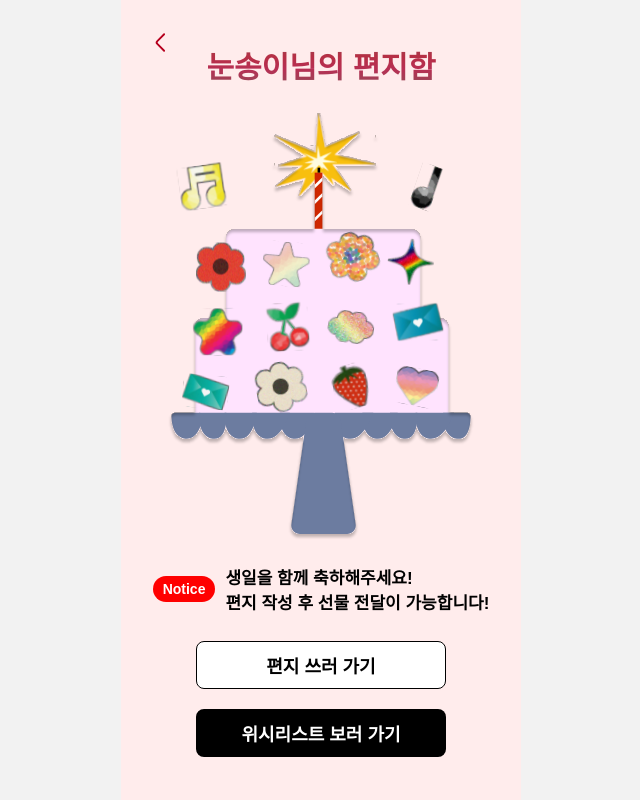
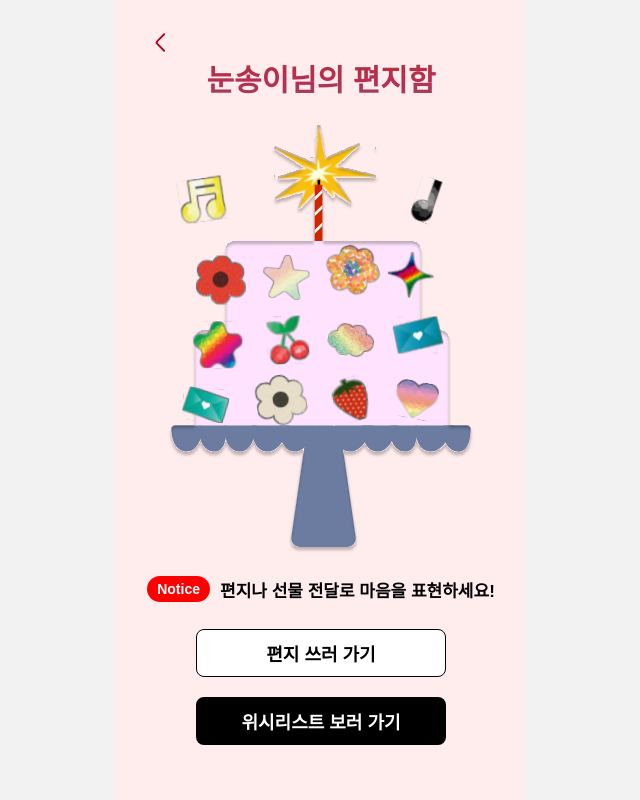
Before and after one commit to luckynode/gift-moment-client, a React (Vite) app: page /gm-letter/1 in a window 1280 px wide. Shown: the whole page, without its empty margins (319-959 px from the left). Built offline with nearby package versions, Linux system fonts and the light colour scheme; no server answers; the HTML template or start-up script is replaced by a standard one; a web font is replaced by a local one.

Commit message:
[#49] Refactor: 편지 안내 문구 수정

```diff
--- a/src/pages/letters/guestLetters.tsx
+++ b/src/pages/letters/guestLetters.tsx
@@ -71,7 +71,7 @@ const GuestLetters = () => {
                     iconText="Notice"
                     message={
                         beforeBirthday
-                            ? `생일을 함께 축하해주세요!\n편지 작성 후 선물 전달이 가능합니다!`
+                            ? `편지나 선물 전달로 마음을 표현하세요!`
                             : `편지 전달 기간이 종료되었습니다!`
                     }
                 />
```
